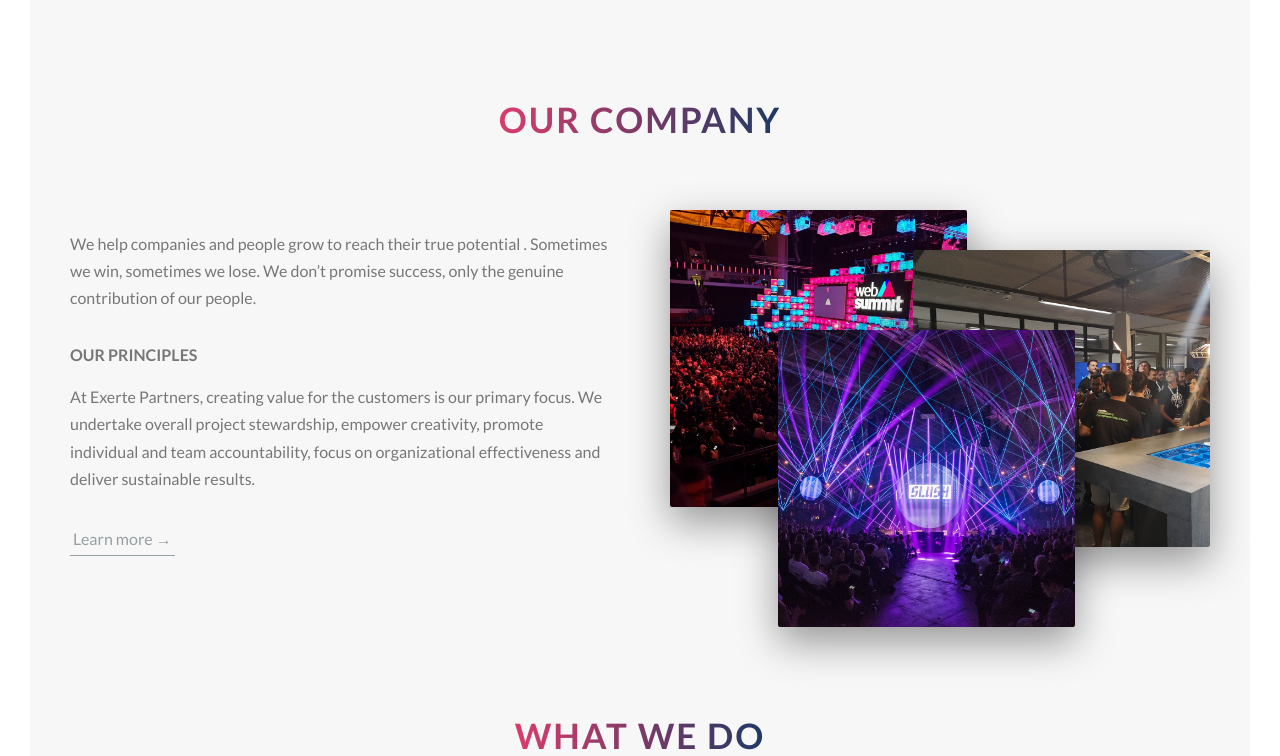
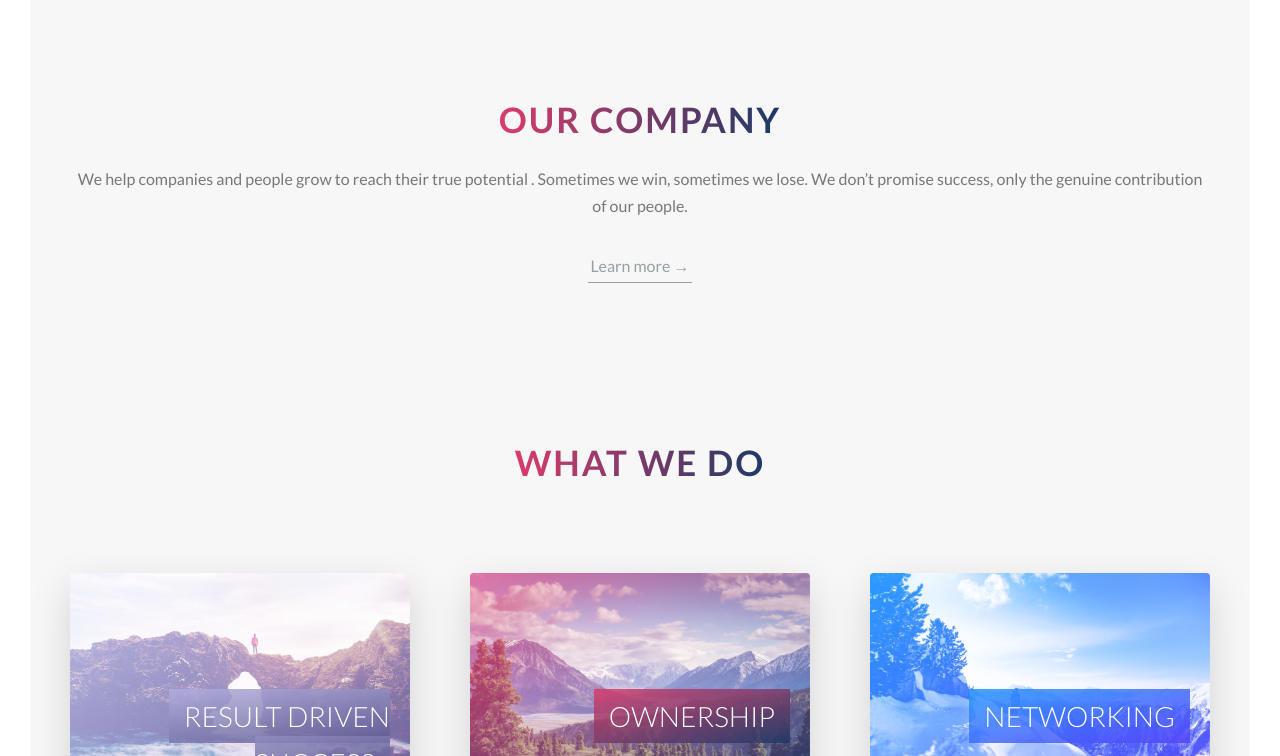
Before and after one commit to mostmojo/exerte, a website: page index.html in a window 1280 px wide. Shown: the part 790-1546 px from the top of the page. Drawn offline with Linux system fonts and the light colour scheme.

Commit message:
Simplify banner text

```diff
--- a/index.html
+++ b/index.html
@@ -74,31 +74,31 @@
 
     <main>
       <section id="section-about" class="section-about">
-        <div class="u-center-text u-margin-bottom-big">
+        <div class="u-center-text u-margin-bottom-small">
           <h2 class="heading-secondary">
             Our company
           </h2>
         </div>
 
         <div class="row">
-          <div class="col-1-of-2">
+          <div class="col">
             <!-- <h3 class="heading-tertiary u-margin-bottom-small">
               Building your sailing life in one place
             </h3> -->
             <p class="paragraph">
 				We help companies and people grow to reach their true potential . Sometimes we win, sometimes we lose. We don’t promise success, only the genuine contribution of our people.
             </p>
-            <h3 class="heading-tertiary u-margin-bottom-small">
+            <!-- <h3 class="heading-tertiary u-margin-bottom-small">
 				Our principles
             </h3>
             <p class="paragraph">
 				At Exerte Partners, creating value for the customers is our primary focus. We undertake overall project stewardship, empower creativity, promote individual and team accountability, focus on organizational effectiveness and deliver sustainable results.
-            </p>
+            </p> -->
 
             <a href="#section-tours" class="btn-text">Learn more &rarr;</a>
           </div>
 
-          <div class="col-1-of-2">
+          <!-- <div class="col-1-of-2">
             <div class="composition">
               <img
                 srcset="img/sail-1.jpg 300w, img/sail-1.jpg 1000w"
@@ -122,7 +122,7 @@
                 alt="Photo 3"
                 class="composition__photo composition__photo--p3"
                 src="img/sail-3.jpg"
-              />
+              /> -->
 
               <!-- <img
                 src="img/nat-1-large.jpg"
--- a/sass/layout/_grid.scss
+++ b/sass/layout/_grid.scss
@@ -64,3 +64,8 @@
     );
   }
 }
+
+.col {
+	width: 100%;
+	text-align: center;
+}
```
Also changed, not shown: css/style.css, img/nat-66.png (added).
